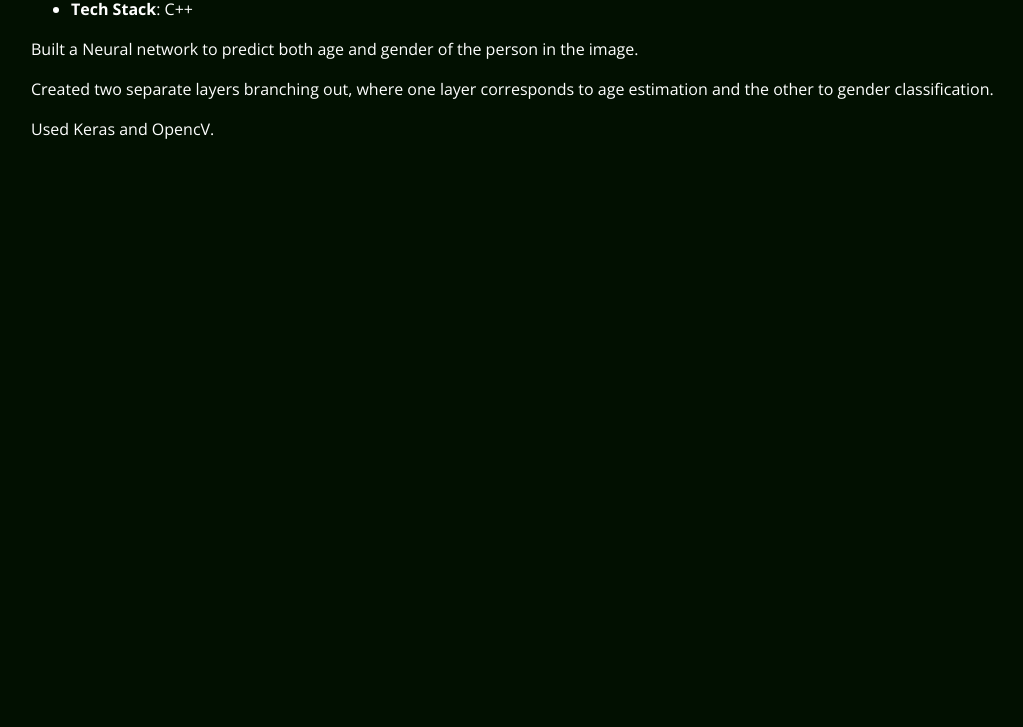
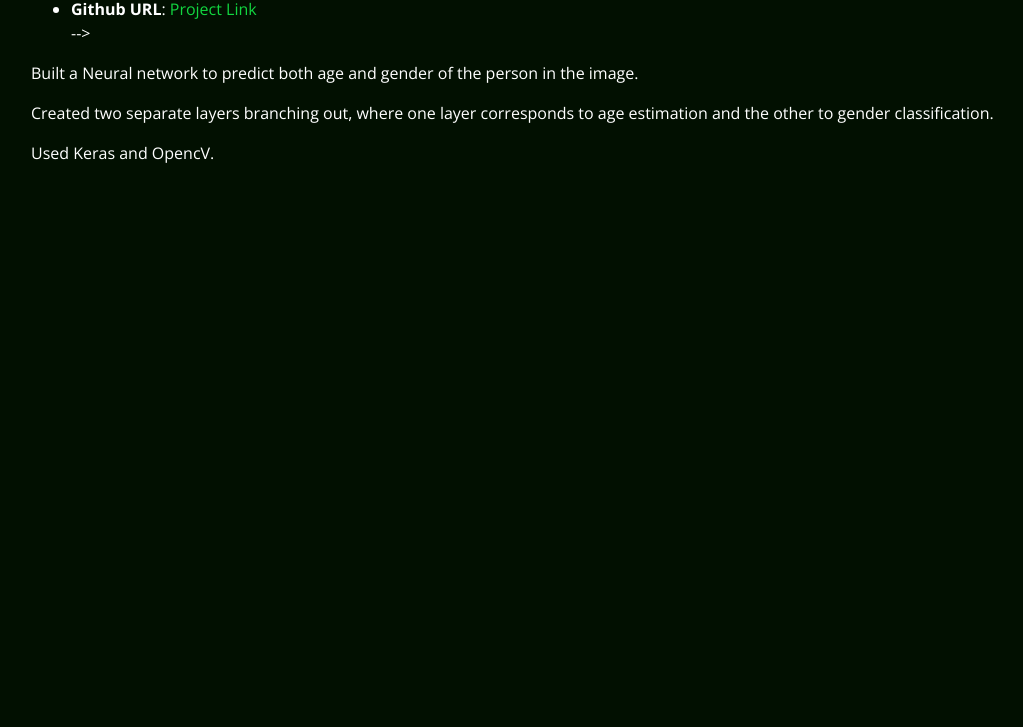
Before and after one commit to Arjunkanth/ArjunsPortfolio, a plain HTML site: page projects/contact.html in a window 1280 px wide. Shown: the part 73-800 px from the top of the page, without its empty margins (54-1077 px from the left). Drawn offline with nearby package versions, Linux system fonts and the light colour scheme.

Commit message:
Update contact.html

```diff
--- a/projects/contact.html
+++ b/projects/contact.html
@@ -39,9 +39,8 @@
               <br>
               <h2 style="color:#12d640">Contact Management</h2>
               <ul>
-                <li><strong>Tech Stack</strong>: C++ </li>
-                <!-- <li><strong>Website URL</strong>: <a href="https://galvanic-music.herokuapp.com/" target="_blank">Link</a></li>
-                <li><strong>Github URL</strong>: <a href="https://github.com/rajaprerak/MusicPlayer" target="_blank">Project Link</a></li> -->
+<!--                 <li><strong>Tech Stack</strong>: C++ </li> -->
+                <li><strong>Github URL</strong>: <a href="N/A" target="_blank">Project Link</a></li> -->
               </ul>
 
               <p>
```
